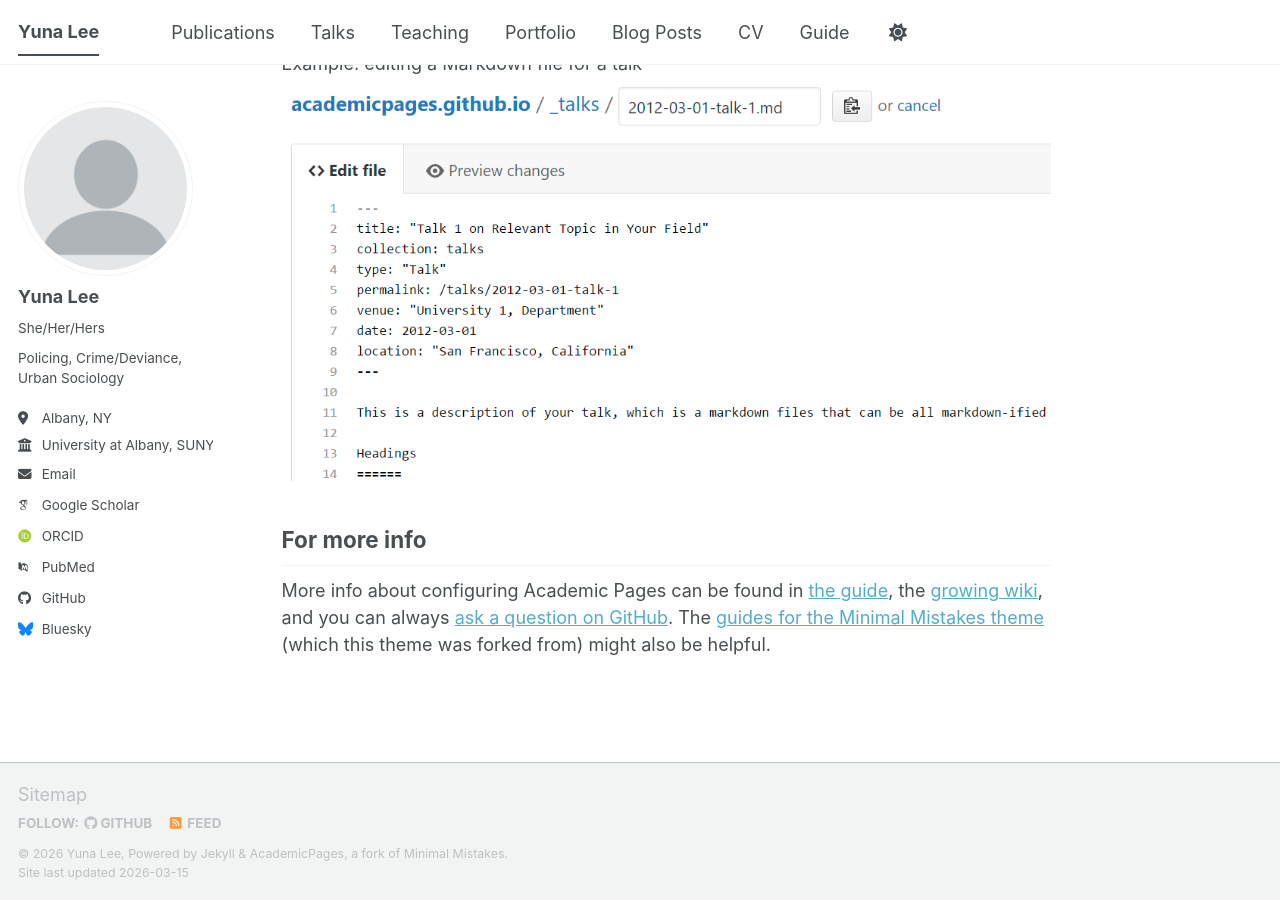
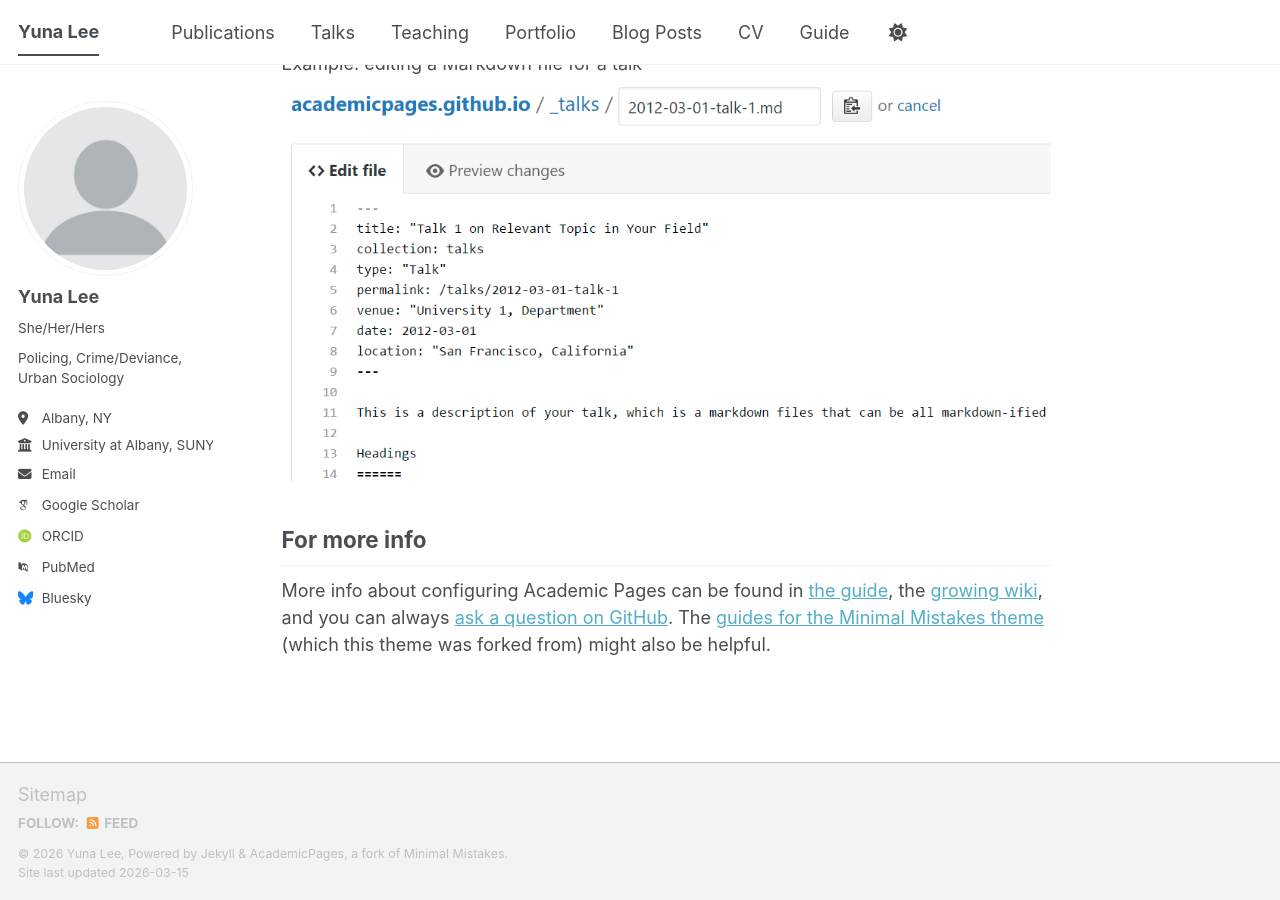
Before and after one commit to dldbsk0098/dldbsk0098.github.io, a Jekyll site: the page built from _pages/about.md, in a window 1280 px wide and 900 px high, scrolled down 2720 px. Built offline with Jekyll 4.4.1, drawn with Linux system fonts in a browser that asks for light colours; some web fonts are replaced; a script bundle is joined from its source files by our own code; library files that are not in the unit come from our copies.

Commit message:
Update _config.yml

```diff
--- a/_config.yml
+++ b/_config.yml
@@ -51,7 +51,6 @@ author:
   bitbucket        : # Username - Update with your username on the site
   codepen          : # Username
   dribbble         : # Username
-  github           : "academicpages"
   kaggle           : # Username
   stackoverflow    : # User number or user number and name (i.e., use "1" or "1/jeff-atwood")
 
```
